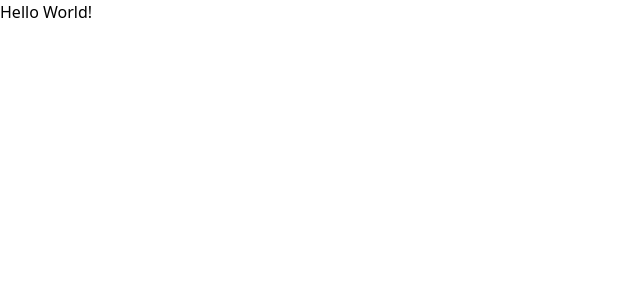
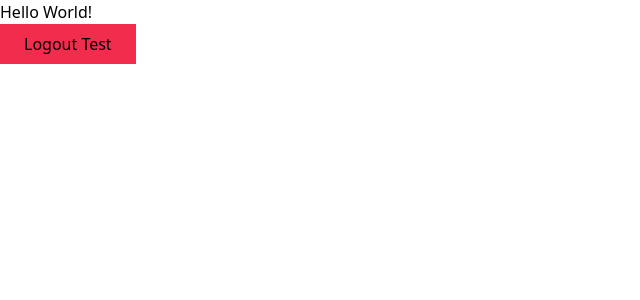
Before and after one commit to TomasSorgetti/challenge-n365-client, a React (Vite) app: page /home in a window 1280 px wide. Shown: the top 300 px of the page, without its empty margins (0-640 px from the left). Built offline with nearby package versions, Linux system fonts and the light colour scheme; sample sign-in values are in the browser's storage.

Commit message:
protected routes

```diff
--- a/src/App.jsx
+++ b/src/App.jsx
@@ -8,13 +8,13 @@ import { ProtectedLoginRoute, ProtectedRoutes } from "./utils/ProtectedRoutes";
 function App() {
   return (
     <Routes>
-      {/* <Route element={<ProtectedLoginRoute />}>
-      </Route> */}
-      <Route path="/" element={<Login />} />
-      <Route path="/register" element={<Register />} />
-      {/* <Route element={<ProtectedRoutes />}>
-      </Route> */}
-      <Route path="/home" element={<Home />} />
+      <Route element={<ProtectedLoginRoute />}>
+        <Route path="/" element={<Login />} />
+        <Route path="/register" element={<Register />} />
+      </Route>
+      <Route element={<ProtectedRoutes />}>
+        <Route path="/home" element={<Home />} />
+      </Route>
     </Routes>
   );
 }
--- a/src/pages/home/Home.jsx
+++ b/src/pages/home/Home.jsx
@@ -1,5 +1,19 @@
+import { useNavigate } from "react-router-dom";
+
 const Home = () => {
-  return <div>Hello World!</div>;
+  const navigate = useNavigate();
+  const handleClick = () => {
+    localStorage.removeItem("token");
+    navigate("/");
+  };
+  return (
+    <>
+      <h1>Hello World!</h1>
+      <button className="bg-secondary px-6 py-2" onClick={handleClick}>
+        Logout Test
+      </button>
+    </>
+  );
 };
 
 export default Home;
```
